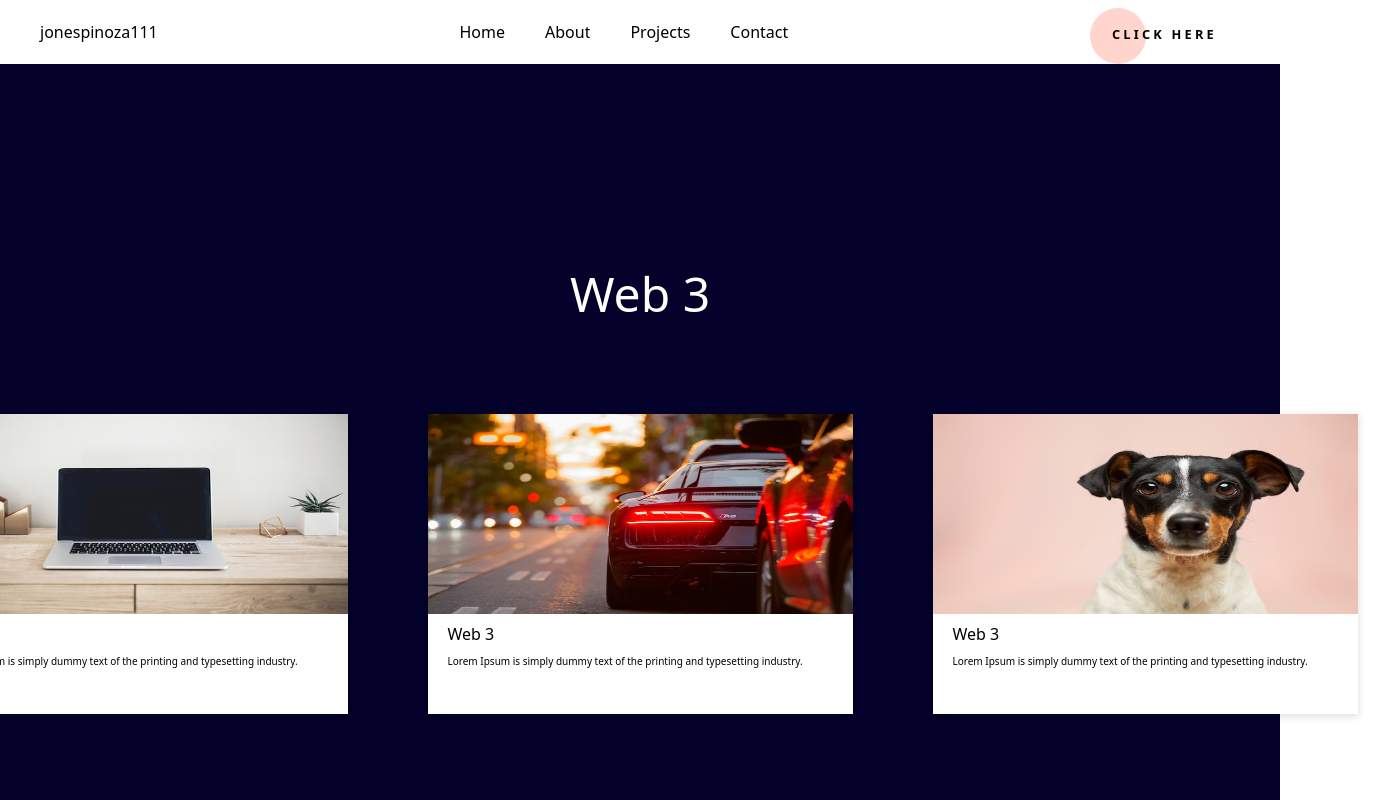
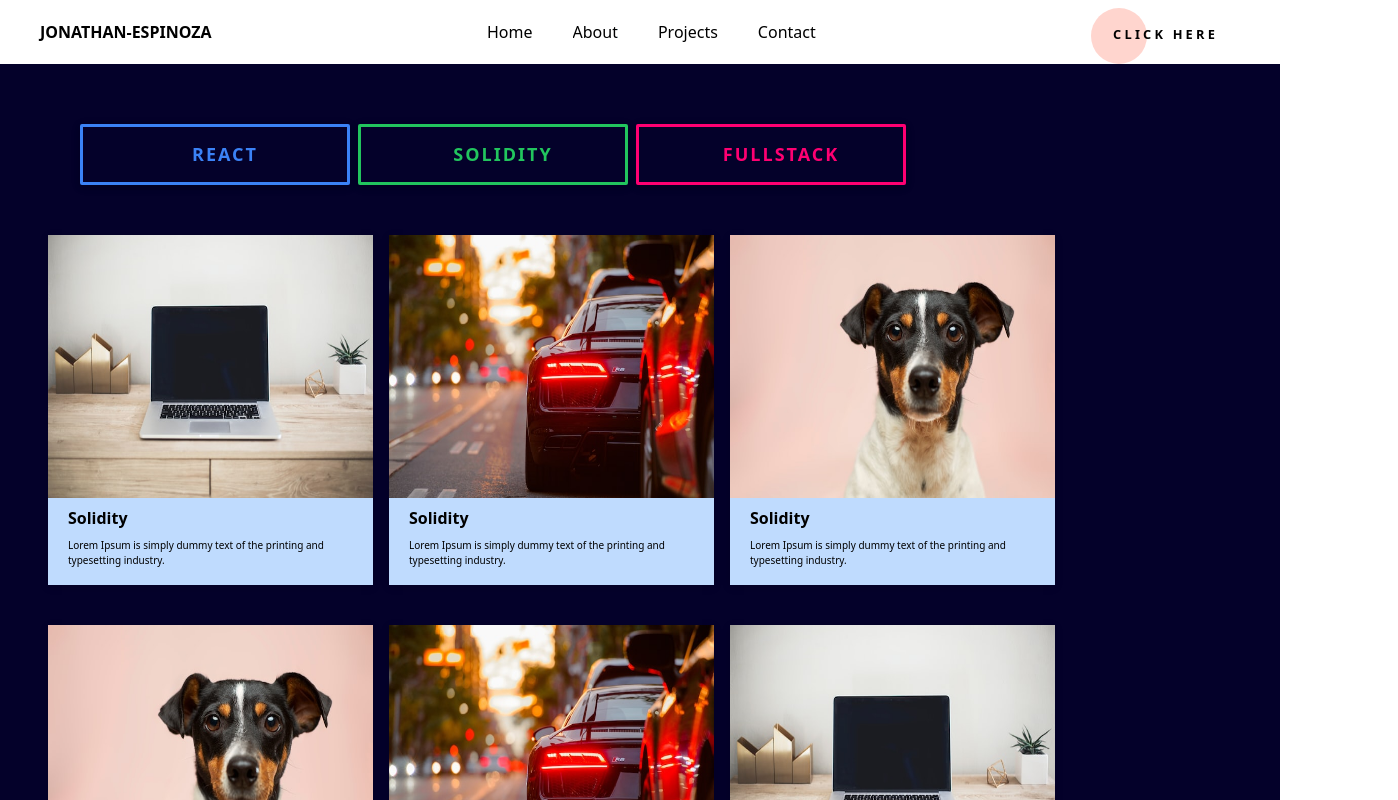
Before and after one commit to jonespinoza111/portfolio-website, a React (Vite) app: page /projects in a window 1280 px wide. Shown: the top 800 px of the page, 1398 px wide, since content can reach past the window. Built offline with nearby package versions, Linux system fonts and the light colour scheme.

Commit message:
style changes

```diff
--- a/src/components/CustomButton.jsx
+++ b/src/components/CustomButton.jsx
@@ -24,12 +24,12 @@ const buttonColors = {
   },
 };
 
-const CustomButton = ({ type, text, icon, btnColor }) => {
+const CustomButton = ({ type, text, icon, btnColor, onClick }) => {
   return (
-    <div className="button-container">
+    <div className="button-container" onClick={onClick}>
       {type === "1" && (
-        <div className="w-[150px] cursor-pointer">
-          <div className={`button-1`}>
+        <div className="w-full max-w-[180px] cursor-pointer">
+          <div className={`button-1 w-auto`}>
             <span className="button-span">{text}</span>
           </div>
         </div>
@@ -37,16 +37,18 @@ const CustomButton = ({ type, text, icon, btnColor }) => {
       {type === "2" && (
         <div
           className={`button-2 ${buttonColors[btnColor].bg} cursor-pointer z-0 flex flex-row ${buttonColors[btnColor].text} border-[3px] border-solid ${buttonColors[btnColor].border}`}
+          onClick={onClick}
         >
-          <FontAwesomeIcon icon={icon} />
+          {icon && <FontAwesomeIcon icon={icon} />}
           <span className="ml-5">{text}</span>
         </div>
       )}
       {type === "3" && (
-        <div className={`cursor-pointer btn button-3`}>
+        <div className={`cursor-pointer btn button-3`} onClick={onClick}>
           <svg>
             <rect x="0" y="0" fill="none" width="100%" height="100%" />
           </svg>
+          <FontAwesomeIcon icon={icon} />
           {text}
         </div>
       )}
--- a/src/components/Navbar.jsx
+++ b/src/components/Navbar.jsx
@@ -9,7 +9,7 @@ const Navbar = () => {
   const [toggleDrawer, setToggleDrawer] = useState(false);
   return (
     <div className="bg-white text-black flex sm:flex-row items-center justify-between w-full h-16 md:px-10 px-5">
-      <div className="logo">jonespinoza111</div>
+      <div className="logo font-semibold">JONATHAN-ESPINOZA</div>
       <div className="links sm:flex sm:flex-row align-items space-x-10 hidden">
         <Link to="/home">Home</Link>
         <Link to="/about">About</Link>
--- a/src/pages/Home.jsx
+++ b/src/pages/Home.jsx
@@ -3,8 +3,10 @@ import CustomButton from "../components/CustomButton";
 import { FontAwesomeIcon } from "@fortawesome/react-fontawesome";
 import { faGithubAlt, faLinkedinIn, } from '@fortawesome/free-brands-svg-icons'
 import { faEnvelope } from "@fortawesome/free-solid-svg-icons";
+import { useNavigate } from "react-router-dom";
 
 const Home = () => {
+  const navigate = useNavigate();
   return (
     <div className="min-h-screen bg-white flex flex-col">
       <section className="flex flex-row items-center text-black mr-5">
@@ -16,15 +18,15 @@ const Home = () => {
             make it here now then you will go to the water park. I need to take you
             there sometime but I won't force it.
           </p>
-          <CustomButton type="1" text="Click Here" />
+          <CustomButton type="1" text="Learn More" onClick={() => navigate('/about')} />
         </div>
         <div className="center-image">
           <img src="src/assets/6192651.jpg" width={500} height={200} />
         </div>
         <div className="cards-container">
           {['laptop', 'car', 'dog'].map((card, index) => (
-            <div key={index} className="card color-1 container-box-shadow text-white w-[225px] h-[200px] flex flex-col my-5">
-              <div className="img-container w-full h-[100px]">
+            <div key={index} className="card color-1 container-box-shadow text-white w-[225px] h-[180px] flex flex-col my-5 rounded">
+              <div className="img-container w-full h-[50%]">
                 <img src={`src/assets/${card}.jpg`} className="w-full h-full" />
               </div>
               <h3 className="pl-5 pt-2">Web 3</h3>
@@ -33,19 +35,6 @@ const Home = () => {
           ))}
         </div>
       </section>
-      {/* <section className="color-1 py-5 px-10">
-        <div className="flex flex-row justify-between">
-          {['laptop', 'car', 'dog'].map((card, index) => (
-            <div key={index} className="card bg-white text-black container-box-shadow w-[425px] h-[300px] flex flex-col my-5">
-              <div className="img-container w-full h-[200px]">
-                <img src={`src/assets/${card}.jpg`} className="w-full h-[200px]" />
-              </div>
-              <h3 className="pl-5 pt-2">Web 3</h3>
-              <p className="pl-5 pt-2 text-[10px]">Lorem Ipsum is simply dummy text of the printing and typesetting industry.</p>
-            </div>
-          ))}
-        </div>
-      </section> */}
       <div className="social-media-buttons flex flex-row gap-6 pl-10 bottom-0">
         {['facebook', 'twitter', 'google'].map((num, index) => (
           <div key={index} className={`social-button btn ${num} flex items-center justify-center h-[70px] w-[70px]`}>
--- a/src/pages/ProjectDetails.jsx
+++ b/src/pages/ProjectDetails.jsx
@@ -1,10 +1,19 @@
-import { faCode, faDesktop } from '@fortawesome/free-solid-svg-icons';
+import { faArrowLeft, faCode, faDesktop } from '@fortawesome/free-solid-svg-icons';
 import React from 'react'
+import { useNavigate } from 'react-router-dom';
 import CustomButton from '../components/CustomButton';
 
 const ProjectDetails = () => {
+  const navigate = useNavigate();
+
+  const previousPage = () => {
+    navigate('/projects');
+    console.log('Lets take it back');
+  }
   return (
-    <div className="w-100 h-screen color-1 flex flex-row items-center justify-center">
+    <div className="w-100 h-screen color-1 flex flex-col">
+      <CustomButton type="2" text="Back" btnColor="red" icon={faArrowLeft} onClick={previousPage} />
+      <div className='w-full h-auto flex flex-row justify-center pt-[50px]'>
         <div className='project-details-card flex flex-row bg-red-200 w-[80%] h-[500px] box-shadow-2'>
             <div className='w-[50%] h-full'>
                 <img src='../src/assets/website-1.png' className='w-full h-full' />
@@ -31,6 +40,7 @@ const ProjectDetails = () => {
             </div>
         </div>
       </div>
+    </div>
   )
 }
 
--- a/src/pages/Projects.jsx
+++ b/src/pages/Projects.jsx
@@ -1,34 +1,42 @@
 import React from "react";
 import { useNavigate } from "react-router-dom";
+import CustomButton from "../components/CustomButton";
 
 const Projects = () => {
   const navigate = useNavigate();
   return (
     <div className="w-100 h-screen color-1">
-      <section className="color-1 h-full flex flex-col items-center justify-center py-5 px-10">
-        <div className="w-full h-[200px] flex justify-center items-center">
-            <h1 className="text-white text-5xl">Web 3</h1>
+      <section className="color-1 h-auto min-h-full flex flex-col items-center py-5 px-10">
+        <div className="w-full h-auto color-1 py-10">
+            <div className="w-full h-auto flex flex-col md:flex-row px-10 gap-2">
+                {/* <h1 className="text-black text-5xl">Web 3</h1> */}
+                <CustomButton type="2" text="React" btnColor="blue" />
+                <CustomButton type="2" text="Solidity" btnColor="green" />
+                <CustomButton type="2" text="FullStack" btnColor="red" />
             </div>
-        <div className="flex lg:flex-row items-center flex-col justify-between">
-          {["laptop", "car", "dog"].map((card, index) => (
+            <div className="flex lg:flex-row flex-wrap items-center flex-col mt-[30px]">
+            {["laptop", "car", "dog", "dog", "car", "laptop"].map((card, index) => (
                 <div
                 key={index}
-              className="card bg-white text-black container-box-shadow w-[425px] h-[300px] flex flex-col my-5 cursor-pointer mx-10"
+                className="card bg-blue-200 text-black container-box-shadow w-[325px] h-[350px] flex flex-col-reverse my-5 mx-2 cursor-pointer"
                 onClick={() => navigate(`/project/${index+1}`)}
                 >
-              <div className="img-container w-full h-[200px]">
-                <img
-                  src={`src/assets/${card}.jpg`}
-                  className="w-full h-[200px]"
-                />
-              </div>
-              <h3 className="pl-5 pt-2">Web 3</h3>
-              <p className="pl-5 pt-2 text-[10px]">
+                <div className="w-full h-[25%]">
+                    <h3 className="pl-5 pt-2 font-semibold">Solidity</h3>
+                    <p className="pl-5 pt-2 text-[10px] font-medium">
                         Lorem Ipsum is simply dummy text of the printing and typesetting
                         industry.
                     </p>
                 </div>
+                <div className="img-container w-full h-[75%]">
+                    <img
+                    src={`src/assets/${card}.jpg`}
+                    className="w-full h-full"
+                    />
+                </div>
+                </div>
             ))}
+            </div>
         </div>
       </section>
     </div>
```
Lines whose indentation alone changed are shown as unchanged.
